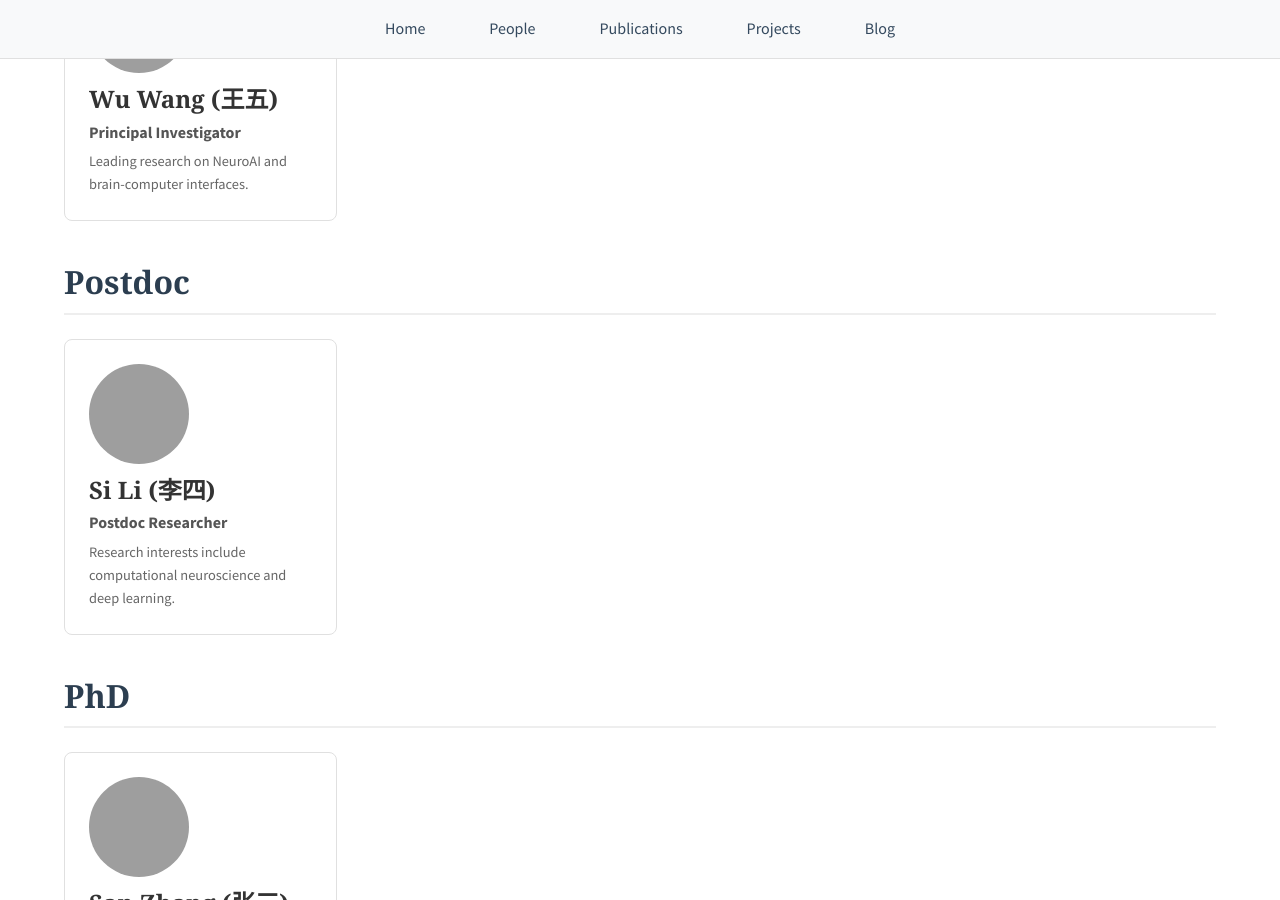
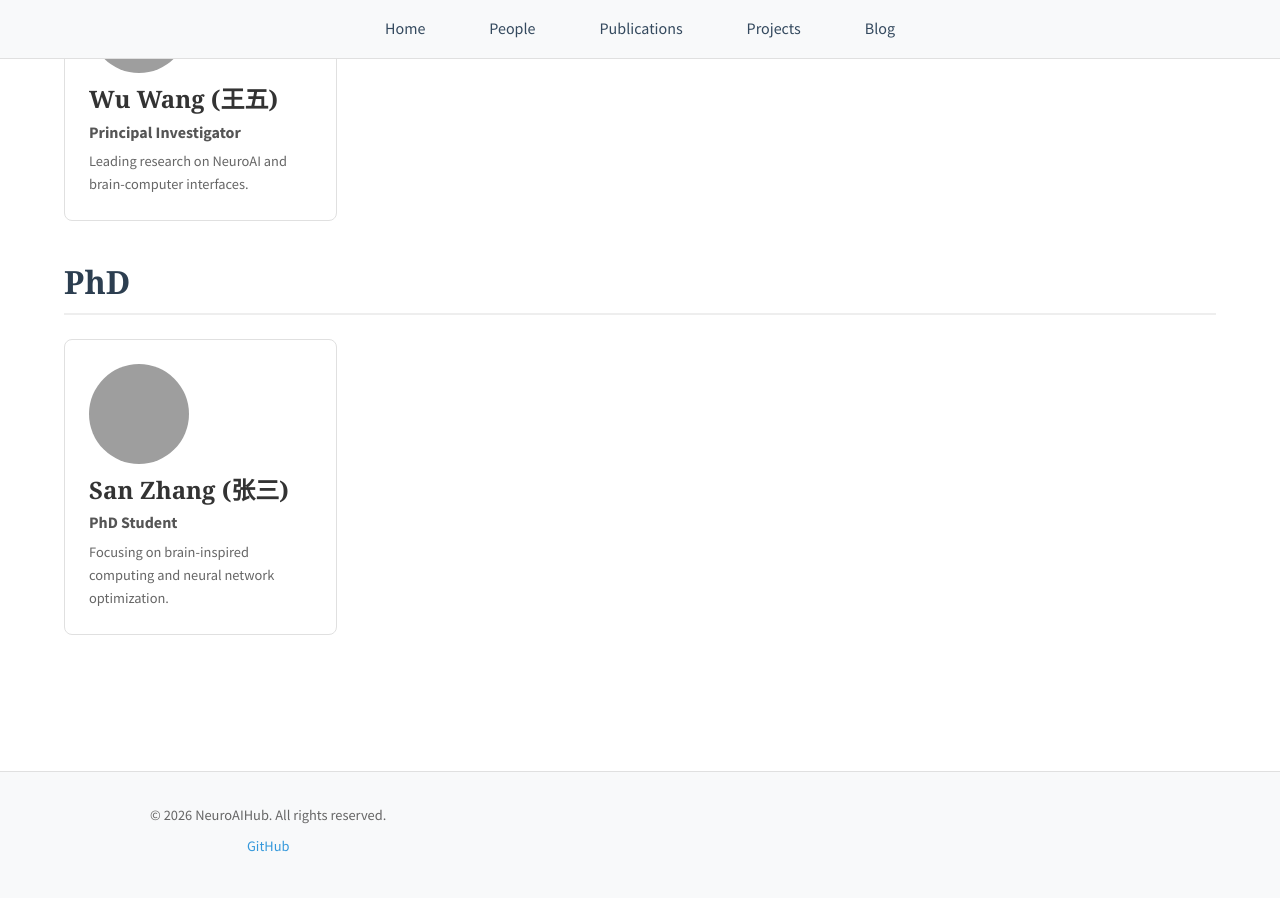
Before and after one commit to NeuroAIHub/NeuroAIHub.github.io, a Jekyll site: the page built from people.md, in a window 1280 px wide and 900 px high, scrolled down 487 px. Built offline with Jekyll 4.4.1, drawn with Linux system fonts in a browser that asks for light colours; some web fonts are replaced; grey boxes are pictures that could not be loaded.

```diff
--- a/_data/people.yml
+++ b/_data/people.yml
@@ -3,16 +3,18 @@
   group: PhD
   image: /assets/img/san_zhang.jpg
   bio: Focusing on brain-inspired computing and neural network optimization.
+  email: sanzhang@example.edu
   website: https://scholar.google.com/citations?user=xxx
-- name: Si Li (李四)
-  role: Postdoc Researcher
-  group: Postdoc
-  image: /assets/img/si_li.jpg
-  bio: Research interests include computational neuroscience and deep learning.
-  website: https://example.com
 - name: Wu Wang (王五)
   role: Principal Investigator
   group: PI
   image: /assets/img/wu_wang.jpg
   bio: Leading research on NeuroAI and brain-computer interfaces.
+  email: wuwang@example.edu
   website: https://faculty.example.edu/wuwang
+- name: Liu Zhao (赵六)
+  role: Research Intern
+  group: Intern
+  image: /assets/img/liu_zhao.jpg
+  bio: Undergraduate student working on neural network visualization.
+  website: '#'
--- a/_data/projects.yml
+++ b/_data/projects.yml
@@ -5,10 +5,7 @@ active:
   image: /assets/img/projects/neural-arch.jpg
   members:
   - Prof. Wu Wang
-  - Dr. Si Li
   - San Zhang
-  funding: NSFC Grant 2024-2027
-  url: https://github.com/lab/neural-arch
 - title: AI for Neuroscience Discovery
   description: Building AI systems that can autonomously design and analyze neuroscience
     experiments.
@@ -16,8 +13,6 @@ active:
   members:
   - Prof. Wu Wang
   - San Zhang
-  funding: National Key R&D Program
-  url: https://github.com/lab/ai-neuro
 completed:
 - title: Visual Perception Models
   description: Deep learning models for visual object recognition and scene understanding.
@@ -25,5 +20,4 @@ completed:
   members:
   - Prof. Wu Wang
   - Alumni Name
-  url: https://github.com/lab/visual
   year: '2023'
```
